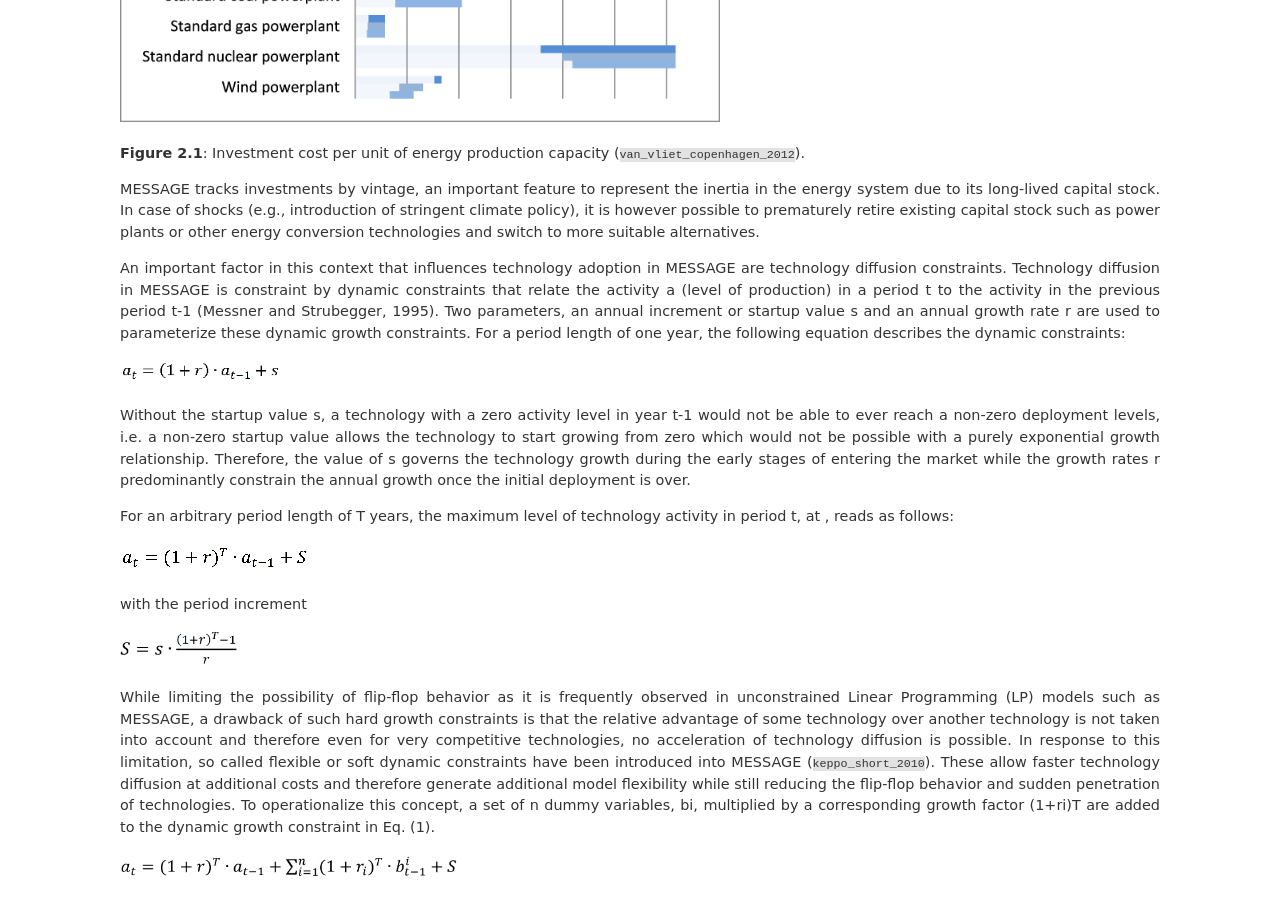
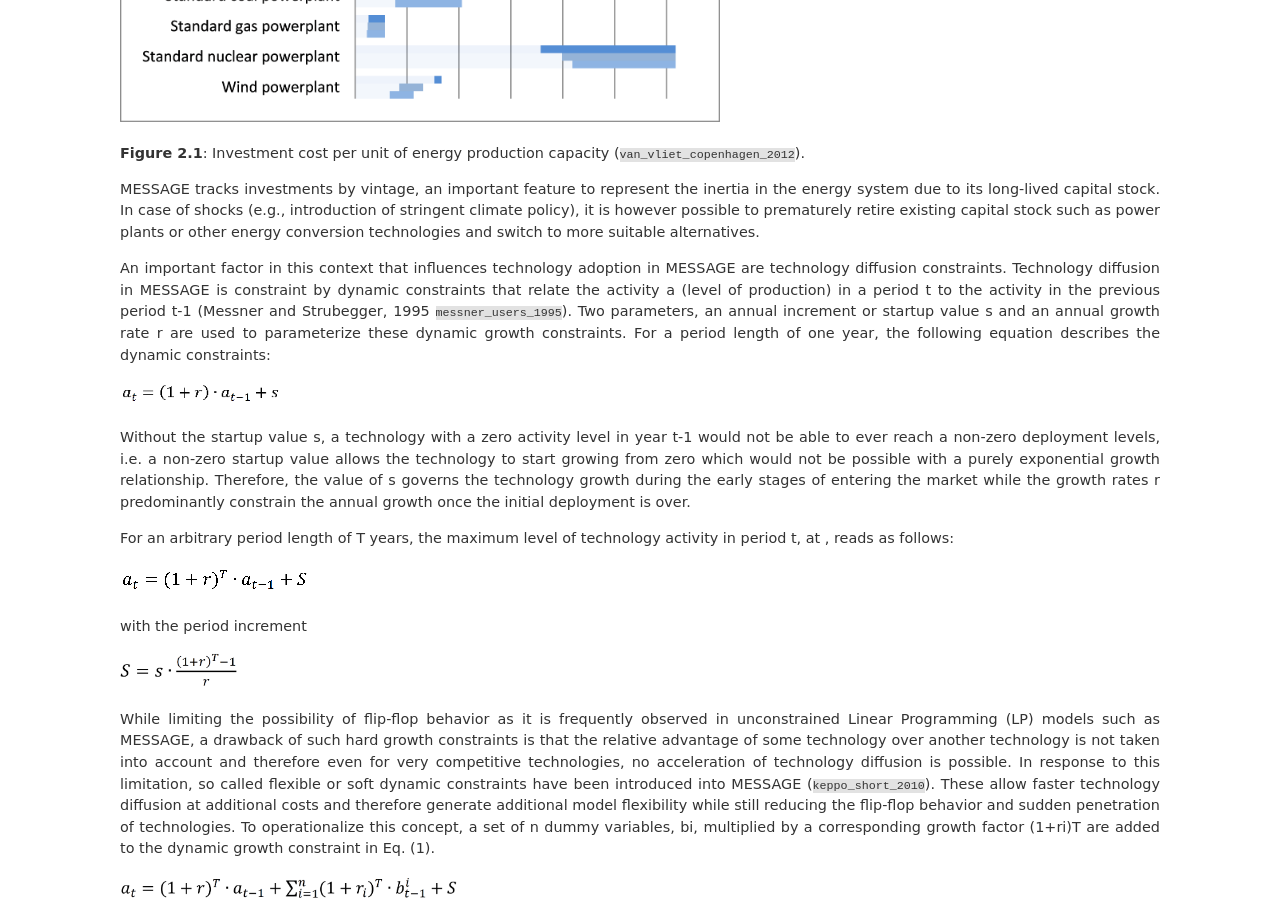
Before and after one commit to iiasa/message_doc, a Sphinx documentation site: the page built from source/message_globiom/socio_econ/tech.rst, in a window 1280 px wide and 900 px high, scrolled down 1122 px. Built offline with Sphinx 7.4.7, drawn with Linux system fonts in a browser that asks for light colours; cross-references to code outside the pages are shown as plain code.

Commit message:
Update tech.rst

```diff
--- a/source/message_globiom/socio_econ/tech.rst
+++ b/source/message_globiom/socio_econ/tech.rst
@@ -8,7 +8,7 @@ Technological change in MESSAGE is generally treated exogenously, although pione
 
 MESSAGE tracks investments by vintage, an important feature to represent the inertia in the energy system due to its long-lived capital stock. In case of shocks (e.g., introduction of stringent climate policy), it is however possible to prematurely retire existing capital stock such as power plants or other energy conversion technologies and switch to more suitable alternatives.
 
-An important factor in this context that influences technology adoption in MESSAGE are technology diffusion constraints. Technology diffusion in MESSAGE is constraint by dynamic constraints that relate the activity a (level of production) in a period t to the activity in the previous period t-1 (Messner and Strubegger, 1995). Two parameters, an annual increment or startup value s and an annual growth rate r are used to parameterize these dynamic growth constraints. For a period length of one year, the following equation describes the dynamic constraints:
+An important factor in this context that influences technology adoption in MESSAGE are technology diffusion constraints. Technology diffusion in MESSAGE is constraint by dynamic constraints that relate the activity a (level of production) in a period t to the activity in the previous period t-1 (Messner and Strubegger, 1995 :cite:`messner_users_1995`). Two parameters, an annual increment or startup value s and an annual growth rate r are used to parameterize these dynamic growth constraints. For a period length of one year, the following equation describes the dynamic constraints:
 
 .. image:: /_static/technology_diffusion_eq_1.png
    :width: 160px
```
